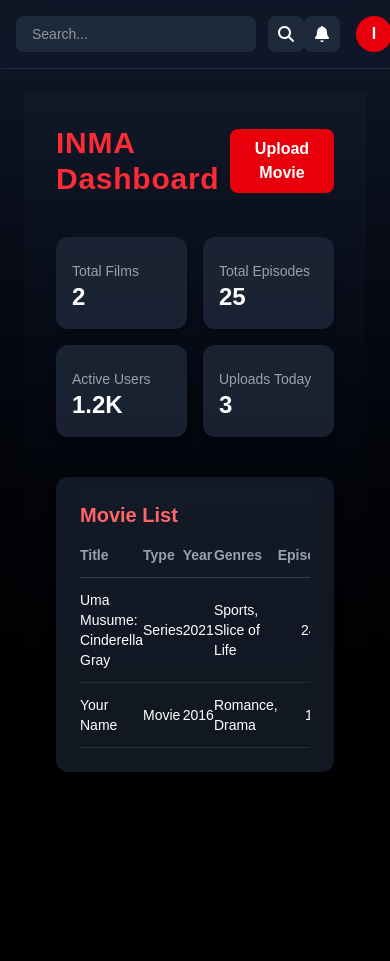
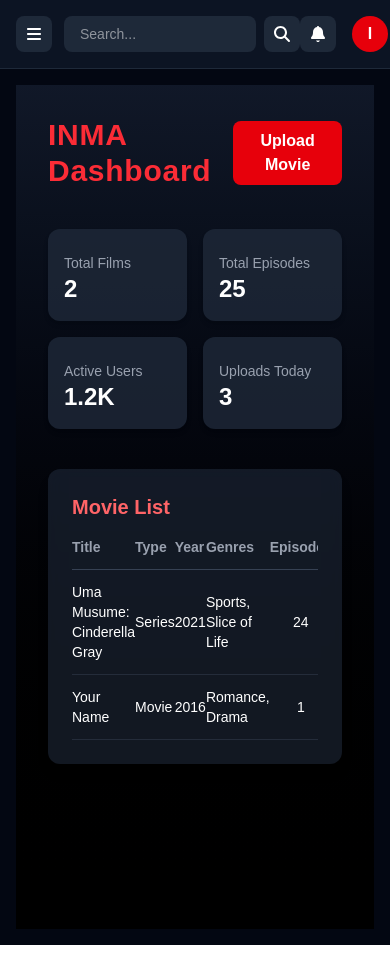
Before and after one commit to bilalAn-nur/StreamingFilm, a Next.js app in the folder client/: page /dashboard in a window 390 px wide. Built offline with nearby package versions, Linux system fonts and the light colour scheme; no server answers.

Commit message:
feat: enhance dashboard layout by adding sidebar toggle functionality and improving header interactions

```diff
--- a/client/src/app/(dashboard)/layout.jsx
+++ b/client/src/app/(dashboard)/layout.jsx
@@ -1,12 +1,24 @@
+"use client";
+import { useState } from "react";
+import Header from "@/components/dashboard/Header";
 import Sidebar from "@/components/dashboard/Sidebar";
-import Header from "@/components/dashboard/Header";
 
 export default function DashboardLayout({ children }) {
+  const [isSidebarOpen, setIsSidebarOpen] = useState(false);
+
   return (
-    <div className="min-h-screen bg-gradient-to-b from-gray-900 to-black text-white">
-      <Sidebar />
-      <Header />
-      <main className="p-6 md:ml-64">{children}</main>
+    <div className="min-h-screen bg-gray-950 text-white">
+      {/* Sidebar */}
+      <Sidebar isOpen={isSidebarOpen} onClose={() => setIsSidebarOpen(false)} />
+
+      {/* Konten utama */}
+      <div className="flex flex-col md:ml-64 transition-all duration-300">
+        {/* Header */}
+        <Header onToggleSidebar={() => setIsSidebarOpen(!isSidebarOpen)} />
+
+        {/* Main content */}
+        <main className="p-4 md:p-6">{children}</main>
+      </div>
     </div>
   );
 }
--- a/client/src/components/dashboard/Header.jsx
+++ b/client/src/components/dashboard/Header.jsx
@@ -1,7 +1,7 @@
 "use client";
 
 import { useEffect, useState } from "react";
-import { BellIcon, SearchIcon } from "../icons/icon.jsx";
+import { BarIcon, BellIcon, SearchIcon } from "../icons/icon.jsx";
 import { BASE_URL } from "@/config/index.js";
 import {
   getUser,
@@ -9,8 +9,9 @@ import {
 } from "@/lib/handlers/dashboard.js";
 import Image from "next/image.js";
 
-export default function Header() {
+export default function Header({ onToggleSidebar }) {
   const [user, setUser] = useState(null);
+
   useEffect(() => {
     async function fetchUser() {
       try {
@@ -31,17 +32,29 @@ export default function Header() {
   }, []);
 
   return (
-    <header className="sticky top-0 z-10 bg-gray-900/80 backdrop-blur-md border-b border-gray-800 flex justify-between items-center p-4 md:ml-64">
+    <header className="sticky top-0 z-20 bg-gray-900/80 backdrop-blur-md border-b border-gray-800 flex justify-between items-center p-4">
+      {/* Tombol Menu (mobile only) */}
       <div className="flex items-center gap-3">
+        <button
+          className="md:hidden p-2 rounded-lg bg-gray-800 hover:bg-gray-700 transition"
+          onClick={onToggleSidebar}
+        >
+          <BarIcon size={22} />
+        </button>
+
+        <div className="flex items-center gap-2">
           <input
             type="text"
             placeholder="Search..."
-          className="bg-gray-800 text-sm text-white px-4 py-2 rounded-lg focus:outline-none focus:ring-2 focus:ring-red-600 w-60"
+            className="bg-gray-800 text-sm text-white px-4 py-2 rounded-lg focus:outline-none focus:ring-2 focus:ring-red-600 w-48 sm:w-60"
           />
           <button className="p-2 rounded-lg bg-gray-800 hover:bg-gray-700 transition">
             <SearchIcon />
           </button>
         </div>
+      </div>
+
+      {/* Bagian kanan header */}
       <div className="flex items-center gap-4">
         <button className="p-2 bg-gray-800 hover:bg-gray-700 rounded-lg transition">
           <BellIcon />
@@ -62,9 +75,6 @@ export default function Header() {
             {user?.name ? user.name[0].toUpperCase() : "I"}
           </div>
         )}
-        {/* <div className="w-9 h-9 bg-red-600 rounded-full flex items-center justify-center font-bold">
-          B
-        </div> */}
       </div>
     </header>
   );
--- a/client/src/components/dashboard/Sidebar.jsx
+++ b/client/src/components/dashboard/Sidebar.jsx
@@ -11,34 +11,15 @@ import {
   UserIcon,
 } from "../icons/icon.jsx";
 
-export default function Sidebar() {
+export default function Sidebar({ isOpen, onClose }) {
   const pathname = usePathname();
+
   const links = [
-    {
-      name: "Dashboard",
-      href: "/dashboard",
-      icon: <DashboardIcon />,
-    },
-    {
-      name: "Movies",
-      href: "/dashboard/movies",
-      icon: <MovieIcon />,
-    },
-    {
-      name: "Upload",
-      href: "/dashboard/upload",
-      icon: <UploadIcon />,
-    },
-    {
-      name: "Users",
-      href: "/dashboard/users",
-      icon: <UserIcon />,
-    },
-    {
-      name: "Settings",
-      href: "/dashboard/settings",
-      icon: <SettingsIcon />,
-    },
+    { name: "Dashboard", href: "/dashboard", icon: <DashboardIcon /> },
+    { name: "Movies", href: "/dashboard/movies", icon: <MovieIcon /> },
+    { name: "Upload", href: "/dashboard/upload", icon: <UploadIcon /> },
+    { name: "Users", href: "/dashboard/users", icon: <UserIcon /> },
+    { name: "Settings", href: "/dashboard/settings", icon: <SettingsIcon /> },
   ];
 
   const handleSubmit = async (e) => {
@@ -47,15 +28,22 @@ export default function Sidebar() {
   };
 
   return (
-    <aside className="hidden md:flex flex-col w-64 bg-gray-900 text-gray-300 h-screen fixed left-0 top-0 p-6 border-r border-gray-800">
+    <>
+      <aside
+        className={`fixed top-0 left-0 h-screen w-64 bg-gray-900 text-gray-300 border-r border-gray-800 flex flex-col p-6 transform transition-transform duration-300 ease-in-out z-40
+          ${isOpen ? "translate-x-0" : "-translate-x-full"}
+          md:translate-x-0`}
+      >
         <div className="text-2xl font-extrabold text-red-500 mb-10 text-center">
           INMA ADMIN
         </div>
+
         <nav className="flex flex-col space-y-2">
           {links.map((link) => (
             <Link
               key={link.name}
               href={link.href}
+              onClick={onClose}
               className={`flex items-center gap-3 px-3 py-2 rounded-lg transition ${
                 pathname === link.href
                   ? "bg-red-600 text-white"
@@ -67,6 +55,7 @@ export default function Sidebar() {
             </Link>
           ))}
         </nav>
+
         <div className="mt-auto pt-4 border-t border-gray-800">
           <button
             className="flex items-center gap-3 text-gray-400 hover:text-red-500 transition"
@@ -77,5 +66,14 @@ export default function Sidebar() {
           </button>
         </div>
       </aside>
+
+      {/* Overlay (mobile only) */}
+      {isOpen && (
+        <div
+          className="fixed inset-0 bg-black/50 z-30 md:hidden"
+          onClick={onClose}
+        />
+      )}
+    </>
   );
 }
--- a/client/src/components/icons/icon.jsx
+++ b/client/src/components/icons/icon.jsx
@@ -102,3 +102,29 @@ export const BellIcon = () => {
     </svg>
   );
 };
+
+export const BarIcon = () => {
+  return (
+    <svg
+      xmlns="http://www.w3.org/2000/svg"
+      viewBox="0 0 640 640"
+      className="h-5 w-5 text-white "
+      fill="currentColor"
+    >
+      <path d="M96 160C96 142.3 110.3 128 128 128L512 128C529.7 128 544 142.3 544 160C544 177.7 529.7 192 512 192L128 192C110.3 192 96 177.7 96 160zM96 320C96 302.3 110.3 288 128 288L512 288C529.7 288 544 302.3 544 320C544 337.7 529.7 352 512 352L128 352C110.3 352 96 337.7 96 320zM544 480C544 497.7 529.7 512 512 512L128 512C110.3 512 96 497.7 96 480C96 462.3 110.3 448 128 448L512 448C529.7 448 544 462.3 544 480z" />
+    </svg>
+  );
+};
+
+export const XIcon = () => {
+  return (
+    <svg
+      xmlns="http://www.w3.org/2000/svg"
+      viewBox="0 0 640 640"
+      className="h-5 w-5 text-white "
+      fill="currentColor"
+    >
+      <path d="M504.6 148.5C515.9 134.9 514.1 114.7 500.5 103.4C486.9 92.1 466.7 93.9 455.4 107.5L320 270L184.6 107.5C173.3 93.9 153.1 92.1 139.5 103.4C125.9 114.7 124.1 134.9 135.4 148.5L278.3 320L135.4 491.5C124.1 505.1 125.9 525.3 139.5 536.6C153.1 547.9 173.3 546.1 184.6 532.5L320 370L455.4 532.5C466.7 546.1 486.9 547.9 500.5 536.6C514.1 525.3 515.9 505.1 504.6 491.5L361.7 320L504.6 148.5z" />
+    </svg>
+  );
+};
```
Lines whose indentation alone changed are shown as unchanged.
